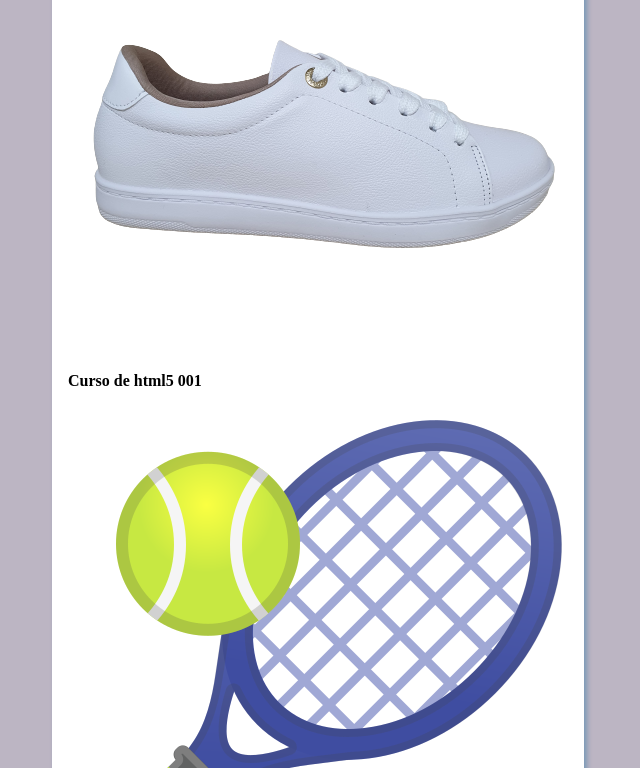
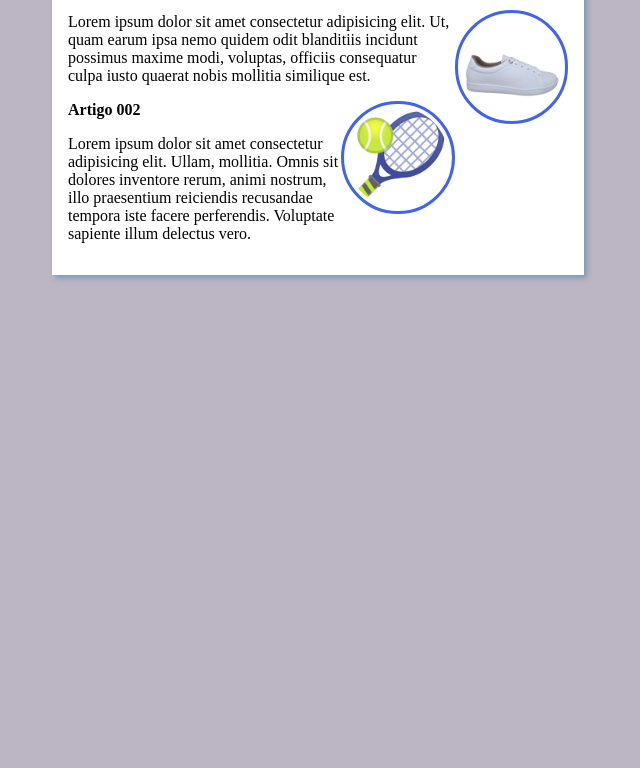
Before and after one commit to gkirschx/GitMaster, a plain HTML site: page index.html in a window 1280 px wide. Shown: the part 209-977 px from the top of the page, without its empty margins (322-962 px from the left). After the commit the page ends 800 px from the top, so only its background shows below. Drawn offline with Linux system fonts and the light colour scheme.

Commit message:
imagens
adicionei 3 imagens no site

```diff
--- a/index.html
+++ b/index.html
@@ -11,11 +11,12 @@
     <main>
       <header>
         <h1>Criação do Site</h1>
-        <img src="./images/tenis.png" alt="imagem de um tenis" />
+        <img src="./images/logo.png" alt="logo" class="logo">
       </header>
       <article>
         <h2>Curso de html5 001</h2>
-        <img src="./images/bolatenis.png" alt="jogo de tenis" />
+                <img src="./images/tenis.png" alt="imagem de um tenis" class="tenis"/>
+
         <p>
           Lorem ipsum dolor sit amet consectetur adipisicing elit. Ut, quam
           earum ipsa nemo quidem odit blanditiis incidunt possimus maxime modi,
@@ -24,7 +25,9 @@
         </p>
       </article>
       <article>
-        <h2>Artigo 002</h2>
+        <h2>        <img src="./images/bolatenis.png" alt="jogo de tenis" class="beachtenis"/>
+Artigo 002</h2>
+
         <p>
           Lorem ipsum dolor sit amet consectetur adipisicing elit. Ullam,
           mollitia. Omnis sit dolores inventore rerum, animi nostrum, illo
--- a/style.css
+++ b/style.css
@@ -14,3 +14,30 @@ main{
   margin: auto;
   box-shadow: 3px 3px 5px rgba(19, 111, 165, 0.397);
 }
+
+.tenis{
+    float: right;
+    width: 100%;
+    border-radius: 50%;
+    width: 100px;
+    height: 100px;
+    padding: 3.7px;
+    border: #4263eb solid
+}
+
+.beachtenis{
+    float: right;
+    width: 100%;
+    border-radius: 50%;
+    width: 100px;
+    height: 100px;
+    padding: 3.7px;
+    border: #4263eb solid
+}
+
+.logo{
+  float: center;
+  padding: 3.7px;
+  width: 100px;
+  height: 100px;
+}
```
Also changed, not shown: images/logo.png (added).
